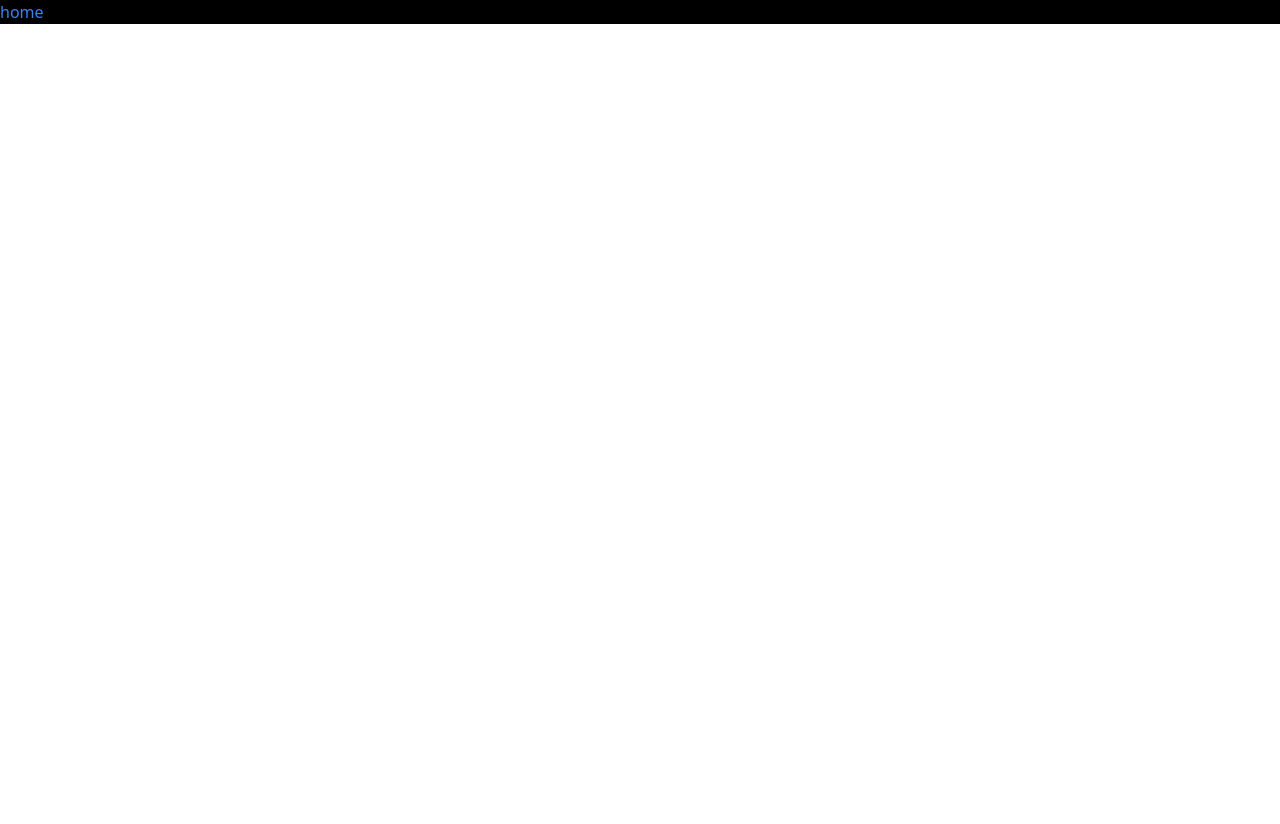
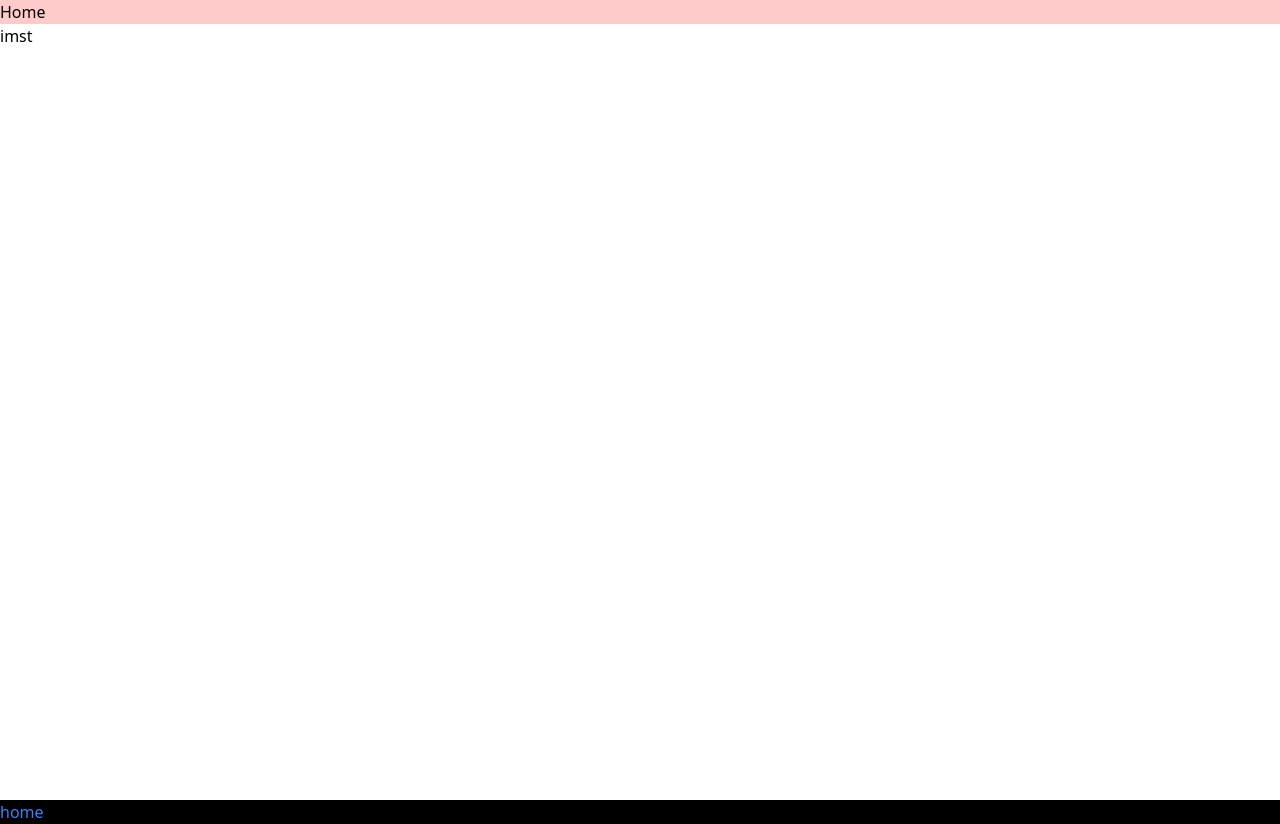
Before and after one commit to Love-Token-Adviser/Love-Token-Adviser, a React (Vite) app in the folder frontend/: page / in a window 1280 px wide. Before the commit the page ends 800 px from the top, so only its background shows below. Built offline with nearby package versions, Linux system fonts and the light colour scheme.

Commit message:
feat-react-router-setting

```diff
--- a/frontend/package.json
+++ b/frontend/package.json
@@ -12,7 +12,8 @@
   "dependencies": {
     "axios": "^1.7.7",
     "react": "^18.3.1",
-    "react-dom": "^18.3.1"
+    "react-dom": "^18.3.1",
+    "react-router-dom": "^6.26.2"
   },
   "devDependencies": {
     "@eslint/js": "^9.9.0",
--- a/frontend/src/App.tsx
+++ b/frontend/src/App.tsx
@@ -1,8 +1,12 @@
+import { RouterProvider } from "react-router-dom";
+import { router } from "./routes";
+
 function App() {
   return (
-    <>
+    <div>
+      <RouterProvider router={router} />
       <h1 className="text-blue-500 bg-black">home</h1>
-    </>
+    </div>
   );
 }
 
--- /dev/null
+++ b/frontend/src/pages/HomePage/index.tsx
@@ -0,0 +1,10 @@
+const HomePage = () => {
+  return (
+    <div>
+      <h1 className="bg-red-200">Home</h1>
+      <div>imst</div>
+    </div>
+  );
+};
+
+export default HomePage;
--- /dev/null
+++ b/frontend/src/pages/index.ts
@@ -0,0 +1 @@
+export { default as HomePage } from "./HomePage";
--- /dev/null
+++ b/frontend/src/routes/Layout.tsx
@@ -0,0 +1,11 @@
+import { Outlet } from "react-router-dom";
+
+const Layout = () => {
+  return (
+    <div className="relative flex h-dvh w-screen flex-col">
+      <Outlet />
+    </div>
+  );
+};
+
+export default Layout;
--- /dev/null
+++ b/frontend/src/routes/index.ts
@@ -0,0 +1 @@
+export { default as router } from "./router";
--- a/frontend/vite.config.ts
+++ b/frontend/vite.config.ts
@@ -6,11 +6,11 @@
   plugins: [react()],
   server: {
     proxy: {
-      "/": {
-        target: "http://localhost:8000",
-        changeOrigin: true,
-        rewrite: (path) => path.replace(/^\/api/, ""),
-      },
+      // "/": {
+      //   target: "http://localhost:8000",
+      //   changeOrigin: true,
+      //   rewrite: (path) => path.replace(/^\/api/, ""),
+      // },
     },
   },
 });
```
Also changed, not shown: frontend/src/routes/router.tsx (added, +18 -0 lines), 1 other file (tests, documents, lock files or other folders).
